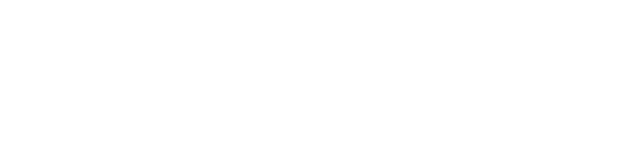
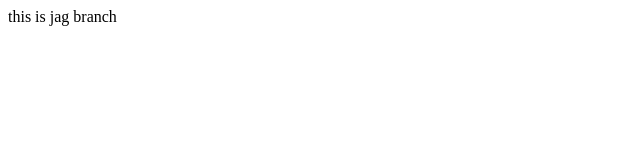
Before and after one commit to Jagadesh-31/DEMO, a plain HTML site: page index.html in a window 1280 px wide. Shown: the whole page, without its empty margins (0-640 px from the left). Drawn offline with Linux system fonts and the light colour scheme.

Commit message:
add feature

```diff
--- a/index.html
+++ b/index.html
@@ -6,6 +6,9 @@
     <title>Document</title>
 </head>
 <body>
+    <div>
+        this is jag branch
 
+    </div>
 </body>
 </html>
```
